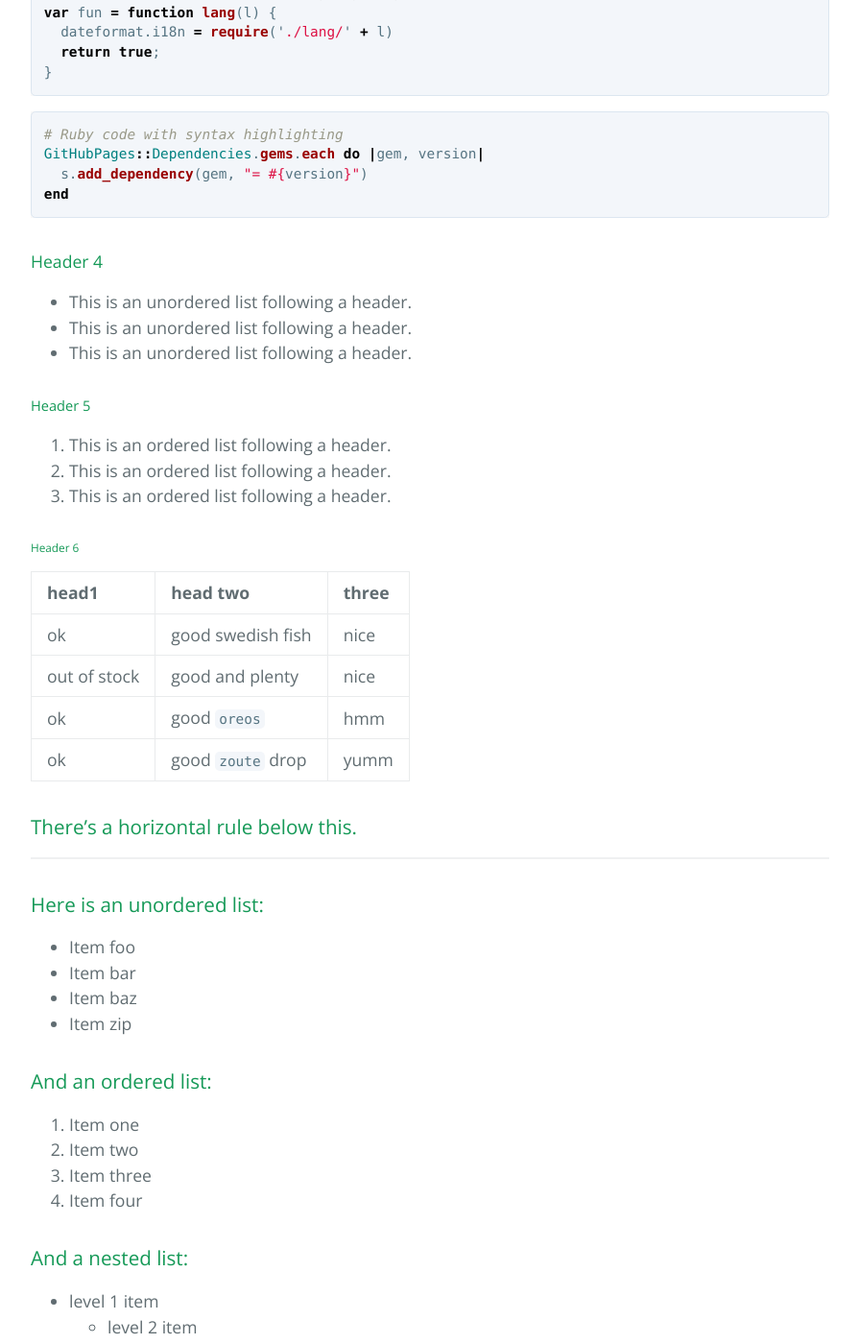
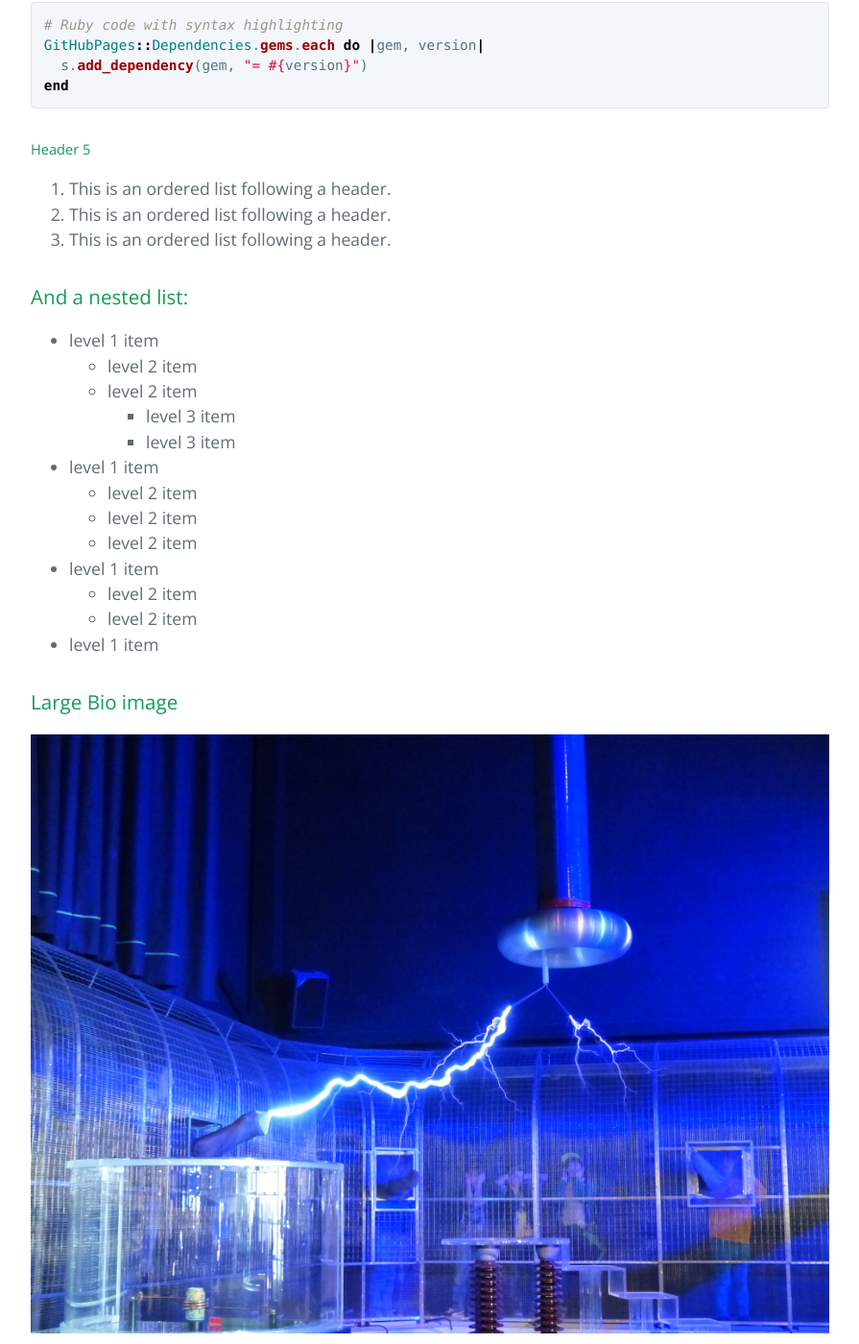
Before and after one commit to HelloBeastie/HelloBeastie.github.io, a Jekyll site: the page built from index.md, in a window 1280 px wide and 1400 px high, scrolled down 1126 px. Shown: the whole window at 96% size, without its empty margins (192-1087 px from the left). Built offline with Jekyll 4.4.1, drawn with Linux system fonts in a browser that asks for light colours; formulas are drawn with MathJax 3; some of the changed text lies outside the part shown.

````diff
--- a/index.md
+++ b/index.md
@@ -4,7 +4,7 @@ layout: default
 
 Text can be **bold**, _italic_, or ~~strikethrough~~.
 
-### Navigation
+# [](#Navigation)Navigation
 
 * [About](about)
 * [Services](services)
@@ -12,13 +12,11 @@ Text can be **bold**, _italic_, or ~~strikethrough~~.
 * [Contact Us](contact-us)
 * [Cool Stuff](cool-stuff)
 
+* * *
+
 There should be whitespace between paragraphs.
 
 There should be whitespace between paragraphs. We recommend including a README, or a file with information about your project.
-
-# [](#header-1)Header 1
-
-This is a normal paragraph following a header. GitHub is a code hosting platform for version control and collaboration. It lets you and others work together on projects from anywhere.
 
 ## [](#header-2)Header 2
 
@@ -43,44 +41,11 @@ GitHubPages::Dependencies.gems.each do |gem, version|
 end
 ```
 
-#### [](#header-4)Header 4
-
-*   This is an unordered list following a header.
-*   This is an unordered list following a header.
-*   This is an unordered list following a header.
-
 ##### [](#header-5)Header 5
 
 1.  This is an ordered list following a header.
 2.  This is an ordered list following a header.
 3.  This is an ordered list following a header.
-
-###### [](#header-6)Header 6
-
-| head1        | head two          | three |
-|:-------------|:------------------|:------|
-| ok           | good swedish fish | nice  |
-| out of stock | good and plenty   | nice  |
-| ok           | good `oreos`      | hmm   |
-| ok           | good `zoute` drop | yumm  |
-
-### There's a horizontal rule below this.
-
-* * *
-
-### Here is an unordered list:
-
-*   Item foo
-*   Item bar
-*   Item baz
-*   Item zip
-
-### And an ordered list:
-
-1.  Item one
-1.  Item two
-1.  Item three
-1.  Item four
 
 ### And a nested list:
 
````
Also changed, not shown: available-subjects.md (+7 -2 lines).
